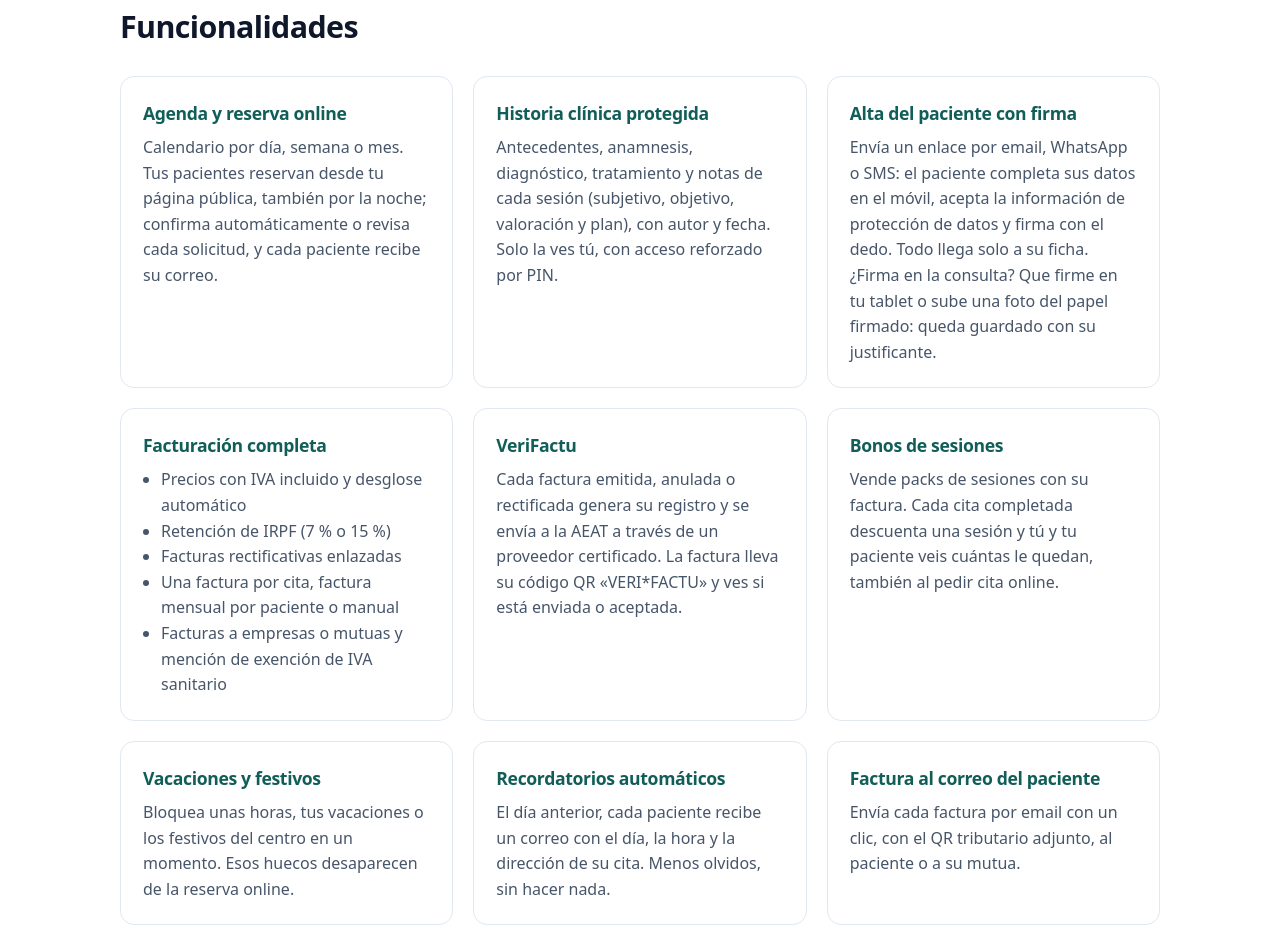
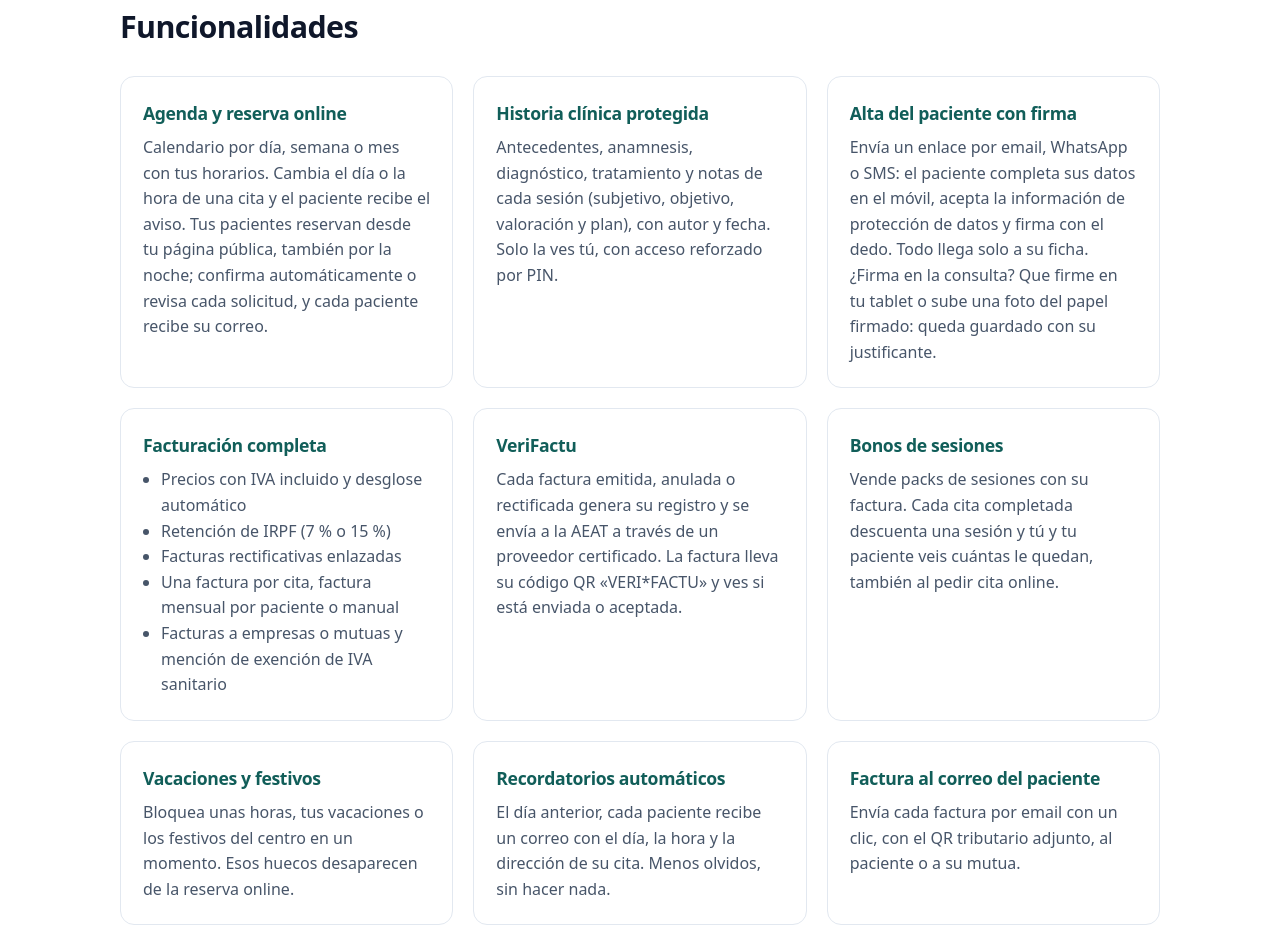
Before and after one commit to jesfueloss/clinua-web, a plain HTML site: page index.html in a window 1280 px wide. Shown: the part 805-1737 px from the top of the page. Drawn offline with Linux system fonts and the light colour scheme.

Commit message:
Agenda: cambiar día y hora con aviso al paciente
Co-Authored-By: Claude Opus 5.5 <noreply@anthropic.com>

```diff
--- a/index.html
+++ b/index.html
@@ -13,7 +13,7 @@
 <div class="inv"><span>Factura 2026-00042</span><span class="ok">VERI*FACTU ✓ Aceptada</span></div></div></div></div></section>
 
 <section id="funciones"><div class="w"><h2>Funcionalidades</h2><div class="g">
-<div class="c"><h3>Agenda y reserva online</h3><p>Calendario por día, semana o mes. Tus pacientes reservan desde tu página pública, también por la noche; confirma automáticamente o revisa cada solicitud, y cada paciente recibe su correo.</p></div>
+<div class="c"><h3>Agenda y reserva online</h3><p>Calendario por día, semana o mes con tus horarios. Cambia el día o la hora de una cita y el paciente recibe el aviso. Tus pacientes reservan desde tu página pública, también por la noche; confirma automáticamente o revisa cada solicitud, y cada paciente recibe su correo.</p></div>
 <div class="c"><h3>Historia clínica protegida</h3><p>Antecedentes, anamnesis, diagnóstico, tratamiento y notas de cada sesión (subjetivo, objetivo, valoración y plan), con autor y fecha. Solo la ves tú, con acceso reforzado por PIN.</p></div>
 <div class="c"><h3>Alta del paciente con firma</h3><p>Envía un enlace por email, WhatsApp o SMS: el paciente completa sus datos en el móvil, acepta la información de protección de datos y firma con el dedo. Todo llega solo a su ficha. ¿Firma en la consulta? Que firme en tu tablet o sube una foto del papel firmado: queda guardado con su justificante.</p></div>
 <div class="c"><h3>Facturación completa</h3><ul><li>Precios con IVA incluido y desglose automático</li><li>Retención de IRPF (7 % o 15 %)</li><li>Facturas rectificativas enlazadas</li><li>Una factura por cita, factura mensual por paciente o manual</li><li>Facturas a empresas o mutuas y mención de exención de IVA sanitario</li></ul></div>
```
